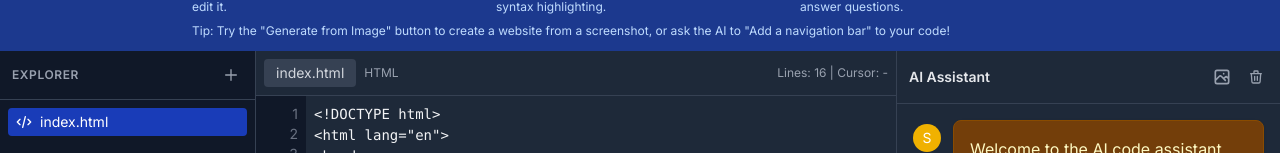
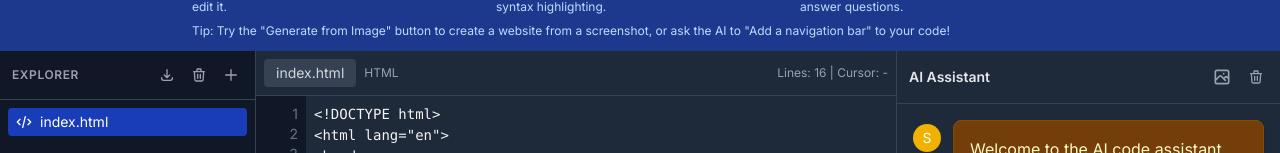
Before and after one commit to regmisatyam/llama-web-agent, a Next.js app: page /ide in a window 1280 px wide. Shown: the part 134-287 px from the top of the page. Built offline with nearby package versions, Linux system fonts and the light colour scheme.

Commit message:
Download codes in zip

```diff
--- a/package.json
+++ b/package.json
@@ -12,6 +12,7 @@
     "@heroicons/react": "^2.2.0",
     "@types/file-saver": "^2.0.7",
     "file-saver": "^2.0.5",
+    "jszip": "^3.10.1",
     "llama-api-client": "^0.1.1",
     "lucide-react": "^0.511.0",
     "next": "15.3.3",
--- a/src/app/components/FileExplorer.tsx
+++ b/src/app/components/FileExplorer.tsx
@@ -43,6 +43,16 @@ const Icons = {
     <svg className="w-4 h-4" fill="none" stroke="currentColor" viewBox="0 0 24 24">
       <path strokeLinecap="round" strokeLinejoin="round" strokeWidth={2} d="M12 4v16m8-8H4" />
     </svg>
+  ),
+  Download: () => (
+    <svg className="w-4 h-4" fill="none" stroke="currentColor" viewBox="0 0 24 24">
+      <path strokeLinecap="round" strokeLinejoin="round" strokeWidth={2} d="M4 16v1a3 3 0 003 3h10a3 3 0 003-3v-1m-4-4l-4 4m0 0l-4-4m4 4V4" />
+    </svg>
+  ),
+  Clear: () => (
+    <svg className="w-4 h-4" fill="none" stroke="currentColor" viewBox="0 0 24 24">
+      <path strokeLinecap="round" strokeLinejoin="round" strokeWidth={2} d="M19 7l-.867 12.142A2 2 0 0116.138 21H7.862a2 2 0 01-1.995-1.858L5 7m5 4v6m4-6v6m1-10V4a1 1 0 00-1-1h-4a1 1 0 00-1 1v3M4 7h16" />
+    </svg>
   )
 };
 
@@ -61,17 +71,24 @@ interface FileExplorerProps {
   activeFileId: string | null;
   onFileSelect: (file: FileNode) => void;
   onCreateNewFile: () => void;
+  onClearContexts?: () => void;
+  onDownloadZip?: () => void;
 }
 
 const FileExplorer: React.FC<FileExplorerProps> = ({
   files,
   activeFileId,
   onFileSelect,
-  onCreateNewFile
+  onCreateNewFile,
+  onClearContexts,
+  onDownloadZip
 }) => {
   const [expandedFolders, setExpandedFolders] = useState<Record<string, boolean>>({
     'root': true, // Root folder is expanded by default
   });
+
+  // State for confirmation dialogs
+  const [showClearConfirm, setShowClearConfirm] = useState(false);
 
   const toggleFolder = (folderId: string) => {
     setExpandedFolders(prev => ({
@@ -124,10 +141,33 @@ const FileExplorer: React.FC<FileExplorerProps> = ({
     ));
   };
 
+  // Handle clear contexts with confirmation
+  const handleClearContexts = () => {
+    if (onClearContexts) {
+      onClearContexts();
+      setShowClearConfirm(false);
+    }
+  };
+
   return (
     <div className="h-full flex flex-col bg-gray-900 text-white overflow-hidden">
       <div className="p-3 border-b border-gray-700 flex justify-between items-center">
         <span className="text-xs font-semibold uppercase tracking-wider text-gray-400">Explorer</span>
+        <div className="flex gap-2">
+          <button
+            onClick={onDownloadZip}
+            className="text-gray-400 hover:text-white p-1 rounded hover:bg-gray-700"
+            title="Download as ZIP"
+          >
+            <Icons.Download />
+          </button>
+          <button
+            onClick={() => setShowClearConfirm(true)}
+            className="text-gray-400 hover:text-red-400 p-1 rounded hover:bg-gray-700"
+            title="Clear All Saved Contexts"
+          >
+            <Icons.Clear />
+          </button>
           <button
             onClick={onCreateNewFile}
             className="text-gray-400 hover:text-white p-1 rounded hover:bg-gray-700"
@@ -135,6 +175,7 @@ const FileExplorer: React.FC<FileExplorerProps> = ({
           >
             <Icons.NewFile />
           </button>
+        </div>
       </div>
       <div className="flex-1 overflow-y-auto p-2">
         {files.length > 0 ? (
@@ -146,6 +187,32 @@ const FileExplorer: React.FC<FileExplorerProps> = ({
           </div>
         )}
       </div>
+
+      {/* Confirmation Dialog for Clearing Contexts */}
+      {showClearConfirm && (
+        <div className="absolute inset-0 bg-black bg-opacity-50 flex items-center justify-center z-50">
+          <div className="bg-gray-800 rounded-lg p-4 max-w-sm w-full mx-4">
+            <h3 className="text-white font-medium mb-2">Clear All Contexts?</h3>
+            <p className="text-gray-300 text-sm mb-4">
+              This will delete all saved contexts. This action cannot be undone.
+            </p>
+            <div className="flex justify-end space-x-3">
+              <button
+                onClick={() => setShowClearConfirm(false)}
+                className="px-3 py-1 bg-gray-600 hover:bg-gray-500 text-white rounded text-sm"
+              >
+                Cancel
+              </button>
+              <button
+                onClick={handleClearContexts}
+                className="px-3 py-1 bg-red-600 hover:bg-red-700 text-white rounded text-sm"
+              >
+                Clear All
+              </button>
+            </div>
+          </div>
+        </div>
+      )}
     </div>
   );
 };
--- a/src/app/components/IDELayout.tsx
+++ b/src/app/components/IDELayout.tsx
@@ -13,8 +13,10 @@ import {
   IDEContext,
   getCodeAndChatState,
   saveCodeAndChatState,
-  ChatMessage
+  ChatMessage,
+  clearAllContexts
 } from '../utils/contextManager';
+import { generateZipFromFiles } from '../utils/zipGenerator';
 
 // Icons for the chat panel header
 const Icons = {
@@ -771,6 +773,38 @@ const IDELayout: React.FC<IDELayoutProps> = ({ initialHtml = '' }) => {
     }
   };
 
+  // Handle clearing all contexts
+  const handleClearAllContexts = () => {
+    const success = clearAllContexts();
+    if (success) {
+      setSavedContexts([]);
+      // Show a brief notification
+      alert('All saved contexts have been cleared.');
+    } else {
+      alert('Failed to clear contexts. Please try again.');
+    }
+  };
+
+  // Handle downloading project as ZIP
+  const handleDownloadZip = async () => {
+    if (files.length === 0) {
+      alert('No files to download. Create or generate files first.');
+      return;
+    }
+
+    try {
+      // Use the active file name as part of the project name if available
+      const projectName = activeFile ?
+        `website-${activeFile.name.split('.')[0]}` :
+        'website-project';
+
+      await generateZipFromFiles(files, projectName);
+    } catch (error) {
+      console.error('Failed to download ZIP:', error);
+      alert('Failed to download ZIP file. Please try again.');
+    }
+  };
+
   return (
     <div className="h-screen flex flex-col bg-gray-900">
       {/* Top Bar */}
@@ -1159,6 +1193,8 @@ const IDELayout: React.FC<IDELayoutProps> = ({ initialHtml = '' }) => {
             activeFileId={activeFileId}
             onFileSelect={handleFileSelect}
             onCreateNewFile={handleCreateNewFile}
+            onClearContexts={handleClearAllContexts}
+            onDownloadZip={handleDownloadZip}
           />
         </div>
 
--- a/src/app/utils/contextManager.ts
+++ b/src/app/utils/contextManager.ts
@@ -1,4 +1,7 @@
 import { FileNode } from '../components/FileExplorer';
+
+// Re-export FileNode for other modules
+export type { FileNode };
 
 export interface IDEContext {
   id: string;
@@ -137,3 +140,34 @@ export const updateContext = (contextId: string, updates: { name?: string; descr
   localStorage.setItem('ide-context-list', JSON.stringify(updatedContexts));
   return true;
 };
+
+// Clear all saved contexts
+export const clearAllContexts = (): boolean => {
+  try {
+    localStorage.removeItem('ide-context-list');
+    return true;
+  } catch (error) {
+    console.error('Failed to clear contexts:', error);
+    return false;
+  }
+};
+
+// Prepare files for download as a zip
+export const prepareFilesForZip = (files: FileNode[]): { name: string; content: string; }[] => {
+  // Flatten nested files if any and extract file data
+  const flattenFiles = (nodes: FileNode[], prefix = ''): { name: string; content: string; }[] => {
+    return nodes.reduce((acc, node) => {
+      if (node.type === 'folder' && node.children) {
+        // For folders, recursively process children with path prefix
+        const folderPath = `${prefix}${node.name}/`;
+        return [...acc, ...flattenFiles(node.children, folderPath)];
+      } else if (node.type === 'file' && node.content) {
+        // For files, add to the result array
+        return [...acc, { name: `${prefix}${node.name}`, content: node.content }];
+      }
+      return acc;
+    }, [] as { name: string; content: string; }[]);
+  };
+
+  return flattenFiles(files);
+};
--- /dev/null
+++ b/src/app/utils/zipGenerator.ts
@@ -0,0 +1,37 @@
+import JSZip from 'jszip';
+import { saveAs } from 'file-saver';
+import { FileNode, prepareFilesForZip } from './contextManager';
+
+/**
+ * Generate a ZIP file from the project files and trigger download
+ * @param files Array of file nodes
+ * @param projectName Optional project name for the ZIP file
+ */
+export const generateZipFromFiles = async (files: FileNode[], projectName?: string): Promise<void> => {
+  try {
+    // Create a new zip instance
+    const zip = new JSZip();
+
+    // Get flat list of files for the zip
+    const zipFiles = prepareFilesForZip(files);
+
+    // Add each file to the zip
+    zipFiles.forEach(file => {
+      zip.file(file.name, file.content);
+    });
+
+    // Generate the zip file content
+    const content = await zip.generateAsync({ type: 'blob' });
+
+    // Create a name for the zip file
+    const zipName = `${projectName || 'website-project'}-${new Date().toISOString().slice(0, 10)}.zip`;
+
+    // Trigger download
+    saveAs(content, zipName);
+
+    return Promise.resolve();
+  } catch (error) {
+    console.error('Failed to generate ZIP file:', error);
+    return Promise.reject(error);
+  }
+};
```
Also changed, not shown: 1 other file (tests, documents, lock files or other folders). Lines whose indentation alone changed are shown as unchanged.
